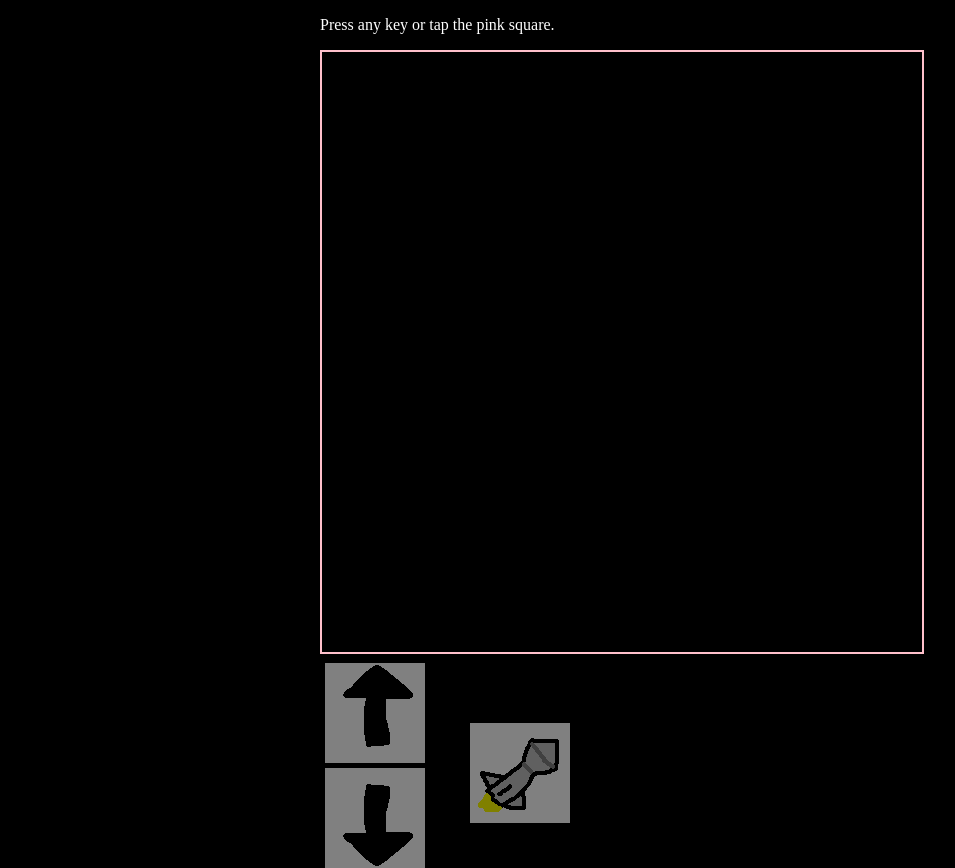
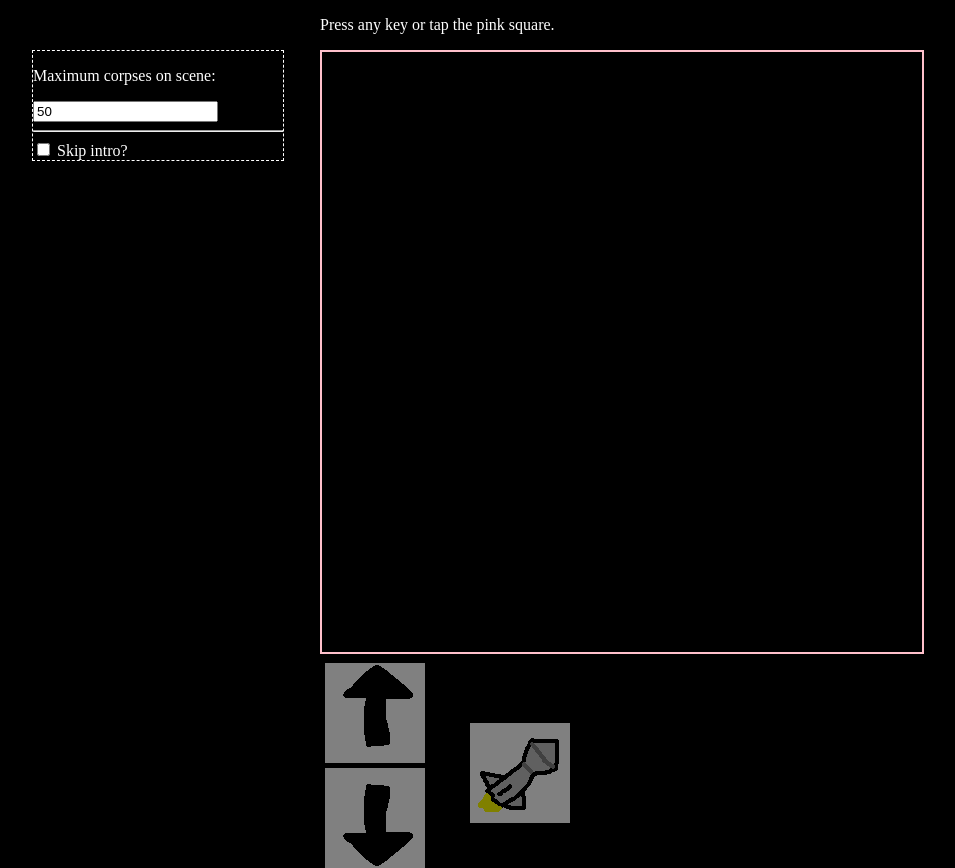
Before and after one commit to Glin228/mlp-sth2, a plain HTML site: page index.html in a window 1280 px wide. Shown: the whole page, without its empty margins (18-973 px from the left). Drawn offline with Linux system fonts and the light colour scheme.

```diff
--- a/index.html
+++ b/index.html
@@ -58,6 +58,19 @@
             from {background-color: black;}
             to {background-color: #EE0000;}
         }
+
+        #settings{
+            position: absolute;
+            top: 50px;
+            left: 50px;
+            z-index: 1;
+            border: dashed white 1px;
+            max-width: 250px;
+        }
+
+        label p{
+            display: inline;
+        }
     </style>
 </head>
 <body>
@@ -68,6 +81,13 @@
         <div id="downbtn"></div>
         <div id="firebtn"></div>
     </div>
+    <div id="settings">
+        <p>Maximum corpses on scene: </p>
+        <input type="number" id="mx_corpses" value="50">
+        <br><hr>
+        <input type="checkbox" id="skip_intro">
+        <label for="skip_intro"><p>Skip intro?</p></label>
+    </div>
     <img src="death_screen.jpg" style="display: none;" id="deathscreen">
     <img src="menu_screen.jpg" style="display: none;" id="menuscreen">
     <img src="victory_screen.jpg" style="display: none;" id="victoryscreen">
--- a/index.js
+++ b/index.js
@@ -32,6 +32,7 @@ let walk2 = new Image();
 walk2.src = "walk2.png";
 let launched = 0;
 let popal = 0;
+let mx_corpses;
 
 const WIN_TIMEOUT = 180_000;
 
@@ -348,6 +349,9 @@ function update(){
         clearTimeout(govno);
         vyigral();
     }
+    if (corpses.length > mx_corpses){
+        corpses.shift();
+    }
 }
 
 const player = new Sprite(["stand.png"], 1, 0.04);
@@ -364,7 +368,9 @@ async function main(){
     running = true;
     console.log("Entered main()");
     document.querySelector("div#main p:nth-child(1)").remove();
-
+    showintro = !document.getElementById("skip_intro").checked;
+    console.log(`Show intro: ${showintro}`);
+    document.getElementById("settings").style.display = "none";
     ctx.drawImage(document.getElementById("menuscreen"), 0, 0);
     let menusong = new Audio("menu.mp3");
     //I hate myself.
@@ -500,6 +506,8 @@ async function main(){
             launchSnd.play();
             flySnd.play();
         }});
+    mx_corpses = document.getElementById("mx_corpses").value;
+    console.log(`Maximum corpses: ${mx_corpses}`);
 }
 
 canvas.addEventListener("click", ()=>setTimeout(main, 200));
```
